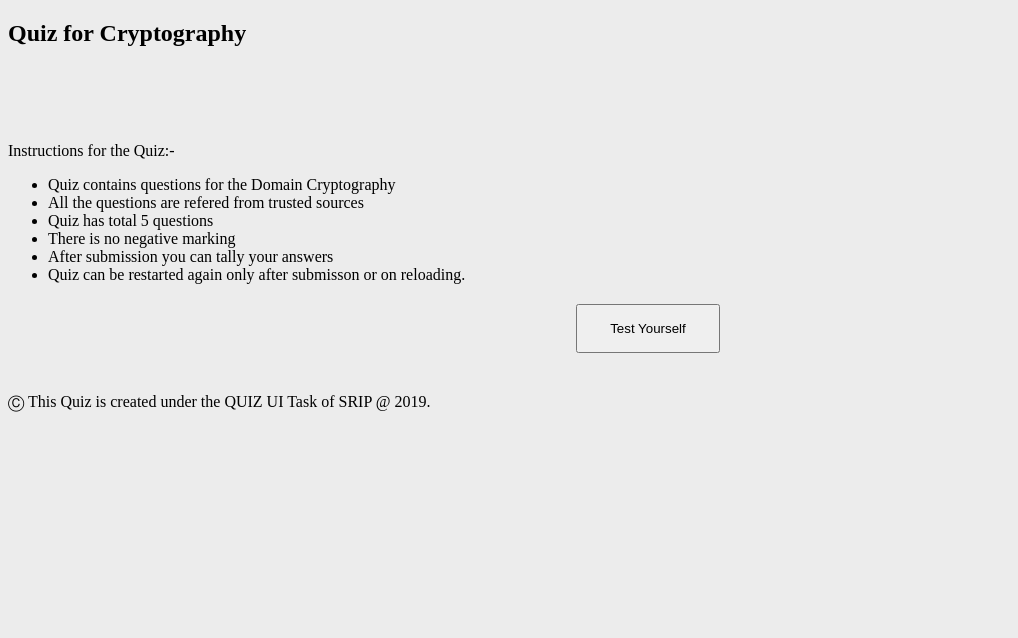
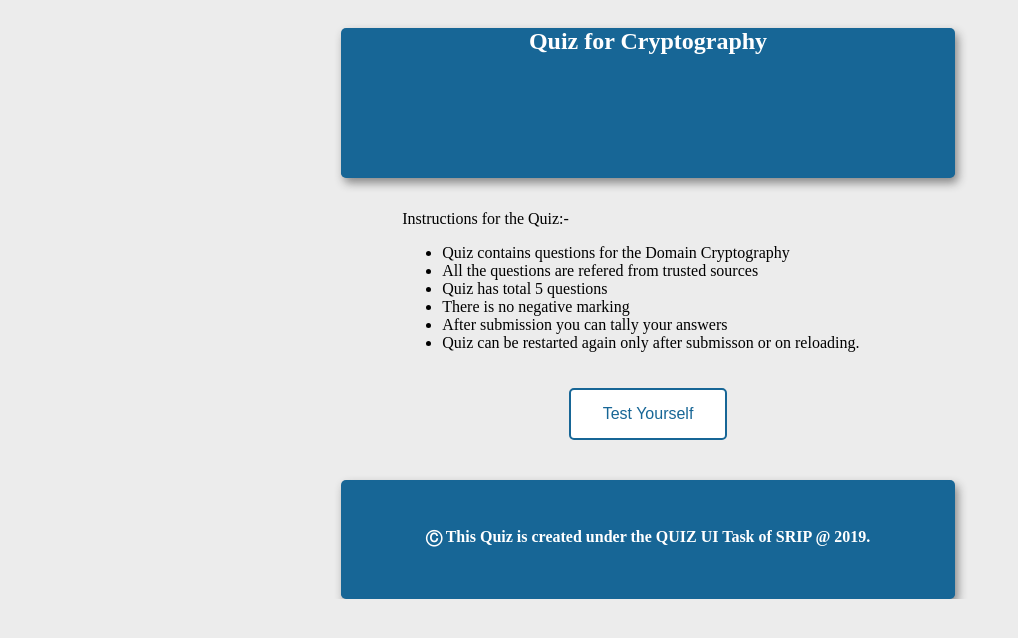
Before and after one commit to virtual-labs-archive/srip-quiz, a plain HTML site: page src/quiz.html in a window 1280 px wide. Shown: the whole page, without its empty margins (0-1018 px from the left). Drawn offline with nearby package versions, Linux system fonts and the light colour scheme.

```diff
--- a/src/quiz.html
+++ b/src/quiz.html
@@ -5,11 +5,11 @@
     <title>Quiz</title>
     <meta name="viewport" content="width=device-width, initial-scale=1">
     <meta charset="UTF-8">
-    <link rel="stylesheet" type="text/css" href="/build/libs/label.css">
-    <link rel="stylesheet" type="text/css" href="/build/libs/index.css">
+    <link rel="stylesheet" type="text/css" href="/libs/label.css">
+    <link rel="stylesheet" type="text/css" href="/libs/index.css">
     <link rel="stylesheet" href="https://cdnjs.cloudflare.com/ajax/libs/font-awesome/4.7.0/css/font-awesome.min.css">
     <script src="https://ajax.googleapis.com/ajax/libs/jquery/3.4.0/jquery.min.js"></script>
-    <script type="text/javascript" src="/build/libs/evaluate.js"></script>
+    <script type="text/javascript" src="/libs/evaluate.js"></script>
 </head>
 
 <body onload="load()" style="width:100%;height: 100%;background-color: rgb(236, 236, 236)">
```
Also changed, not shown: 4 other files.
